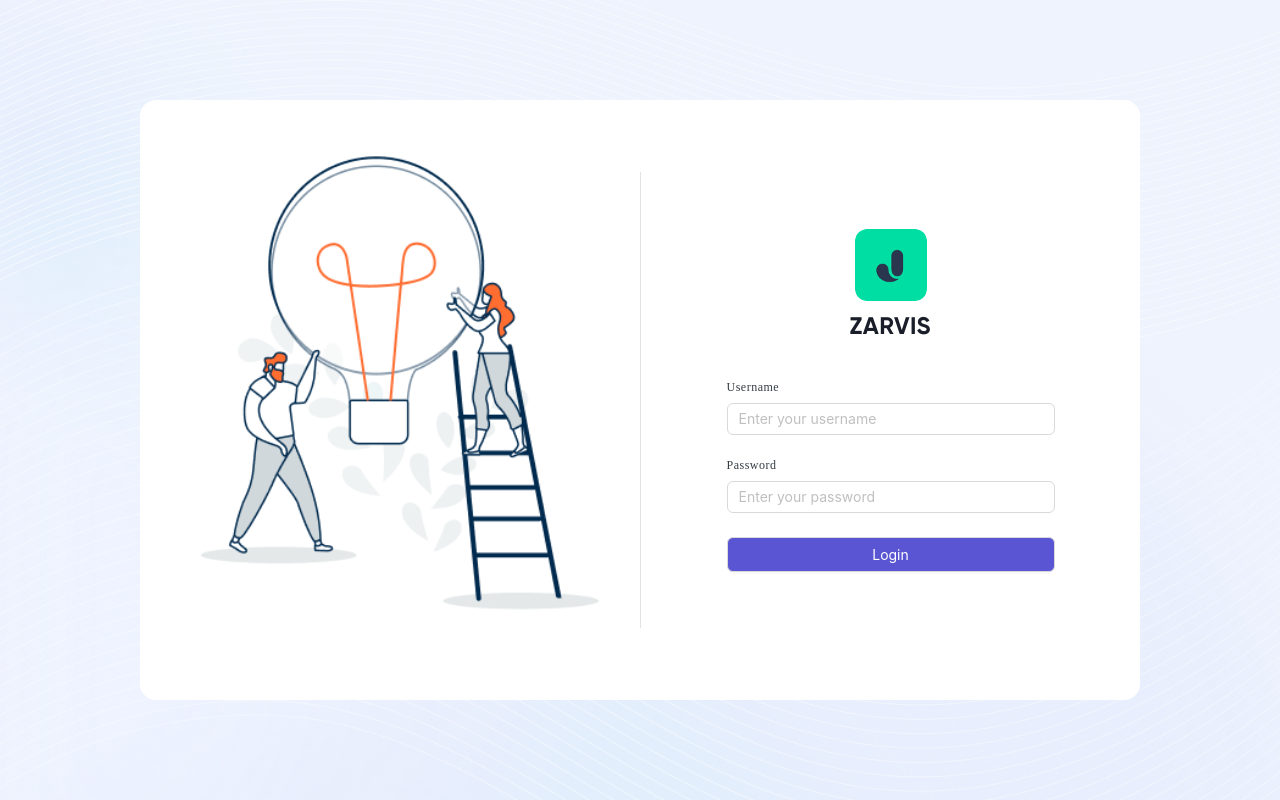
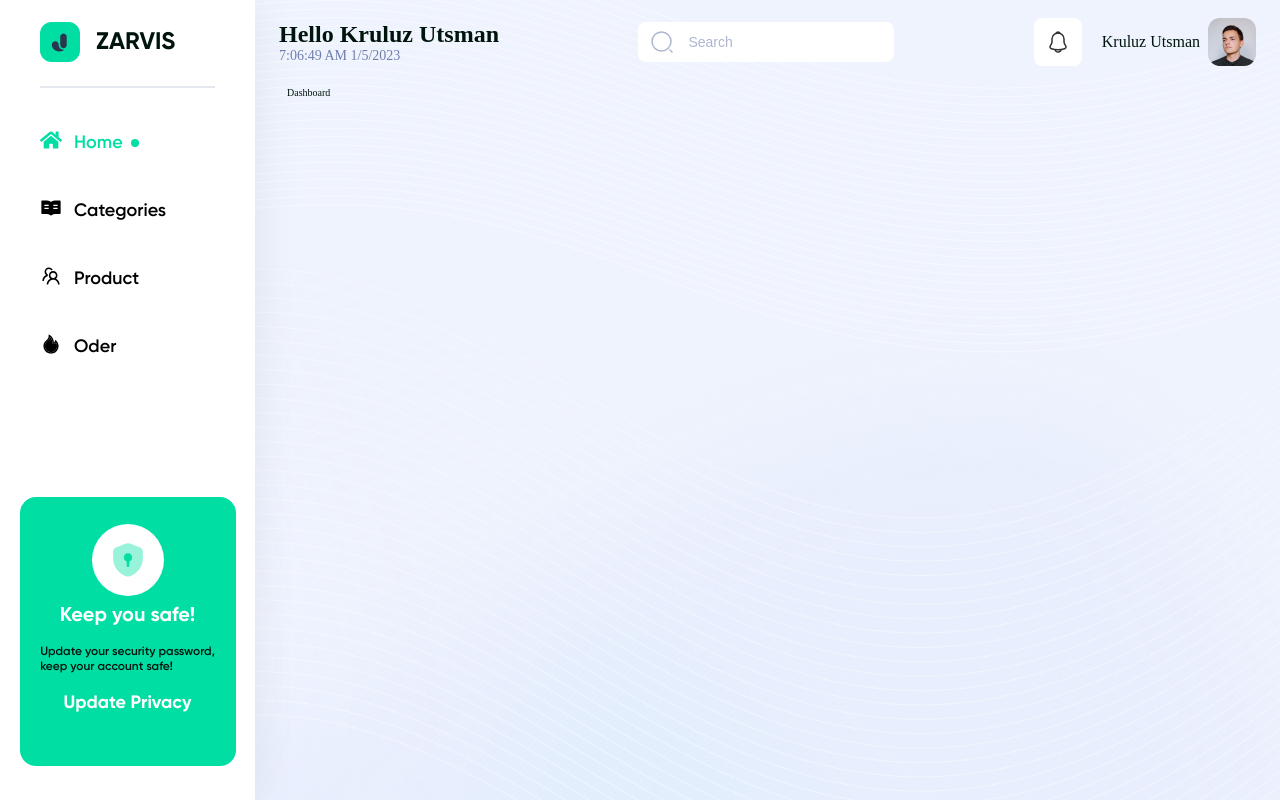
Before and after one commit to Khanhnqps10920/t-dashboard, a React (Vite) app: page / in a window 1280 px wide. Before the commit this address led to /login. Built offline with nearby package versions, Linux system fonts and the light colour scheme; a web font is replaced by a local one.

Commit message:
create pages with simple text

```diff
--- a/package.json
+++ b/package.json
@@ -14,6 +14,7 @@
     "antd": "^5.1.0",
     "react": "^18.2.0",
     "react-dom": "^18.2.0",
+    "react-icons": "^4.7.1",
     "react-redux": "^8.0.5",
     "react-router-dom": "^6.5.0",
     "styled-components": "^5.3.6"
--- a/src/App.tsx
+++ b/src/App.tsx
@@ -9,17 +9,23 @@ import { pages } from './utils/constant';
 import { Home } from './components/Home';
 import { DashboardLayout } from './components/DashboardLayout/DashboardLayout';
 import { TestPage } from './components/SamplePage';
+import { CategoriesPage } from './components/DashboardLayout/Sidebar/pages/Categories';
+import { ProductPage } from './components/DashboardLayout/Sidebar/pages/Product';
+import { OderPage } from './components/DashboardLayout/Sidebar/pages/Oder';
 
 function App() {
   const [count, setCount] = useState('');
 
   return (
     <BrowserRouter>
-      <AuthContextProvider authProvider={authProvider}>
+      {/* <AuthContextProvider authProvider={authProvider}> */}
       <Routes>
         <Route path={pages.DASHBOARD} element={<PrivateRoute />}>
           <Route path={pages.DASHBOARD} element={<DashboardLayout type='dashboard' />}>
             <Route index element={<Home />} />
+            <Route path={pages.CATEGORIES} element={<CategoriesPage />}></Route>
+            <Route path={pages.PRODUCT} element={<ProductPage />}></Route>
+            <Route path={pages.ODER} element={<OderPage />}></Route>
             <Route path={'/test'} element={<TestPage />} />
           </Route>
         </Route>
@@ -28,7 +34,7 @@ function App() {
           <Route index element={<Login />} />
         </Route>
       </Routes>
-      </AuthContextProvider>
+      {/* </AuthContextProvider> */}
     </BrowserRouter>
   );
 }
--- a/src/components/DashboardLayout/Sidebar/NavLink.tsx
+++ b/src/components/DashboardLayout/Sidebar/NavLink.tsx
@@ -1,6 +1,7 @@
 import React, { useContext } from 'react'
 import { LINK_DATA_Type } from './data/navlink-data'
 import { DashBoardContext } from '../DashboardLayout'
+import { Link } from 'react-router-dom'
 
 type NavLinkPropType = {
     link: LINK_DATA_Type,
@@ -15,15 +16,19 @@ To be implemented: Routes
 const NavLink = ({ link, active = false, onClick }: NavLinkPropType) => {
     const { type } = useContext(DashBoardContext)
     return (
+        <Link to={link.path}>
             <li onClick={onClick} className={`nav-link ${active && 'active'} ${type}`}>
                 <div className="nav-link__icon__wrapper">
                     {active ? link.icon_active : link.icon}
                 </div>
+
                 <span className='nav-link__text'>
                     {link.text}
                 </span>
+
                 {active && <div className="active-dot"></div>}
             </li>
+        </Link>
     )
 }
 
--- a/src/components/DashboardLayout/Sidebar/NavLinks.tsx
+++ b/src/components/DashboardLayout/Sidebar/NavLinks.tsx
@@ -1,4 +1,5 @@
 import { useState } from 'react'
+import { Link } from 'react-router-dom'
 import LINK_DATA from './data/navlink-data'
 import NavLink from './NavLink'
 import './styles/NavLinks.scss'
--- a/src/components/DashboardLayout/Sidebar/data/navlink-data.tsx
+++ b/src/components/DashboardLayout/Sidebar/data/navlink-data.tsx
@@ -1,49 +1,37 @@
 export type LINK_DATA_Type = {
     icon: JSX.Element,
     icon_active: JSX.Element,
-    text: string
+    text: string,
+    path: string
 }
-import dashboardIconActive from '../../../../assets/image/dashboard-icon-active.svg'
-import dashboardIcon from '../../../../assets/image/dashboard-icon.svg'
-
+import { pages } from '../../../../utils/constant'
+import { FaHome } from "react-icons/fa";
+import { AiFillRead, AiOutlineTeam, AiTwotoneFire } from "react-icons/ai";
 const LINK_DATA: LINK_DATA_Type[] = [
     {
-        icon: <img src={dashboardIcon} />,
-        icon_active: <img src={dashboardIconActive} />,
-        text: 'Dashboard'
+        icon: <FaHome></FaHome>,
+        icon_active: <FaHome></FaHome>,
+        text: 'Home',
+        path: pages.DASHBOARD,
     },
     {
-        icon: <img src={dashboardIcon} />,
-        icon_active: <img src={dashboardIconActive}></img>,
-        text: 'Dashboard'
+        icon: <AiFillRead></AiFillRead>,
+        icon_active: <AiFillRead></AiFillRead>,
+        text: 'Categories',
+        path: pages.CATEGORIES,
     },
     {
-        icon: <img src={dashboardIcon} />,
-        icon_active: <img src={dashboardIconActive}></img>,
-        text: 'Dashboard'
+        icon: <AiOutlineTeam></AiOutlineTeam>,
+        icon_active: <AiOutlineTeam></AiOutlineTeam>,
+        text: 'Product',
+        path: pages.PRODUCT,
     },
     {
-        icon: <img src={dashboardIcon} />,
-        icon_active: <img src={dashboardIconActive}></img>,
-        text: 'Dashboard'
+        icon: <AiTwotoneFire></AiTwotoneFire>,
+        icon_active: <AiTwotoneFire></AiTwotoneFire>,
+        text: 'Oder',
+        path: pages.ODER,
     },
-    {
-        icon: <img src={dashboardIcon} />,
-        icon_active: <img src={dashboardIconActive}></img>,
-        text: 'Dashboard'
-    }, {
-        icon: <img src={dashboardIcon} />,
-        icon_active: <img src={dashboardIconActive}></img>,
-        text: 'Dashboard'
-    }, {
-        icon: <img src={dashboardIcon} />,
-        icon_active: <img src={dashboardIconActive}></img>,
-        text: 'Dashboard'
-    }, {
-        icon: <img src={dashboardIcon} />,
-        icon_active: <img src={dashboardIconActive}></img>,
-        text: 'Dashboard'
-    }
 ]
 
 export default LINK_DATA
--- /dev/null
+++ b/src/components/DashboardLayout/Sidebar/pages/Categories/index.tsx
@@ -0,0 +1,5 @@
+import React from 'react';
+
+export const CategoriesPage = () => {
+    return <div>CategoriesPage</div>;
+};
--- /dev/null
+++ b/src/components/DashboardLayout/Sidebar/pages/Oder/index.tsx
@@ -0,0 +1,5 @@
+import React from 'react';
+
+export const OderPage = () => {
+    return <div>OderPage</div>;
+};
--- /dev/null
+++ b/src/components/DashboardLayout/Sidebar/pages/Product/index.tsx
@@ -0,0 +1,5 @@
+import React from 'react';
+
+export const ProductPage = () => {
+    return <div>ProductPage</div>;
+};
--- a/src/components/DashboardLayout/Sidebar/styles/NavLinks.scss
+++ b/src/components/DashboardLayout/Sidebar/styles/NavLinks.scss
@@ -14,6 +14,8 @@
 
     &__icon__wrapper {
         margin-right: 1.2rem;
+        font-size: 2.2rem;
+        color: $Theme-Dark;
     }
 
     &__text {
@@ -21,12 +23,20 @@
         font-family: "Gilroy";
         font-weight: normal;
         margin-right: 0.8rem;
+        color: $Theme-Dark;
     }
 
     &.active {
         .nav-link__text {
             color: $Text-Color-Green
         }
+
+        .nav-link {
+            &__icon__wrapper {
+                color: $Text-Color-Green;
+            }
+        }
+
 
         .active-dot {
             width: 0.8rem;
--- a/src/utils/constant.tsx
+++ b/src/utils/constant.tsx
@@ -1,4 +1,7 @@
 export const pages = {
   LOGIN: '/login',
   DASHBOARD: '/',
+  CATEGORIES: '/categories',
+  ODER: '/oder',
+  PRODUCT: '/products'
 };
```
Also changed, not shown: 1 other file (tests, documents, lock files or other folders). Lines whose indentation alone changed are shown as unchanged.
